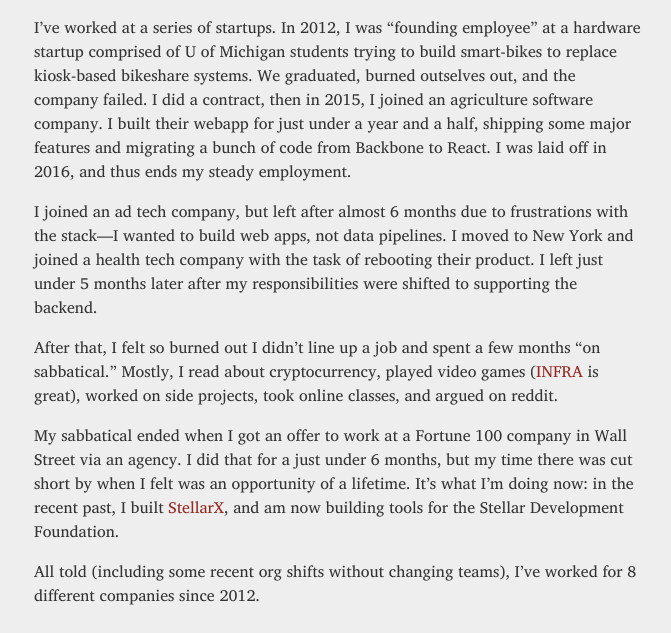
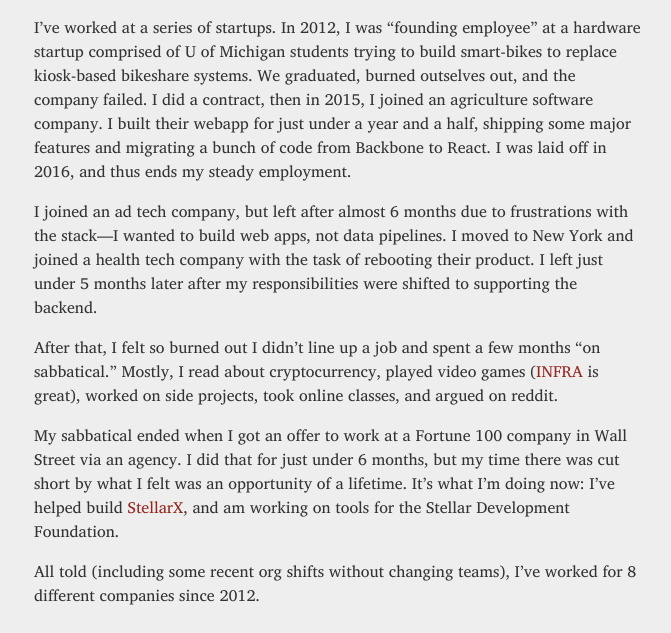
Before and after one commit to vcarl/blog, a Gatsby site: page /about in a window 1280 px wide. Shown: the part 1323-1956 px from the top of the page, without its empty margins (302-973 px from the left). Built offline with nearby package versions, Linux system fonts and the light colour scheme; Gatsby itself is replaced by a stand-in of ours.

Commit message:
Update about wording to be less confusing

```diff
--- a/src/pages/about.js
+++ b/src/pages/about.js
@@ -110,14 +110,14 @@ export default () => (
       </Paragraph>
       <Paragraph>
         My sabbatical ended when I got an offer to work at a Fortune 100
-        company in Wall Street via an agency. I did that for a just
-        under 6 months, but my time there was cut short by when I felt
-        was an opportunity of a lifetime. It’s what I’m doing now: in
-        the recent past, I built{' '}
+        company in Wall Street via an agency. I did that for just under
+        6 months, but my time there was cut short by what I felt was an
+        opportunity of a lifetime. It’s what I’m doing now: I’ve helped
+        build{' '}
         <TextLink href="https://www.stellarx.com/markets">
           StellarX
         </TextLink>
-        , and am now building tools for the Stellar Development
+        , and am working on tools for the Stellar Development
         Foundation.
       </Paragraph>
       <Paragraph>
```
